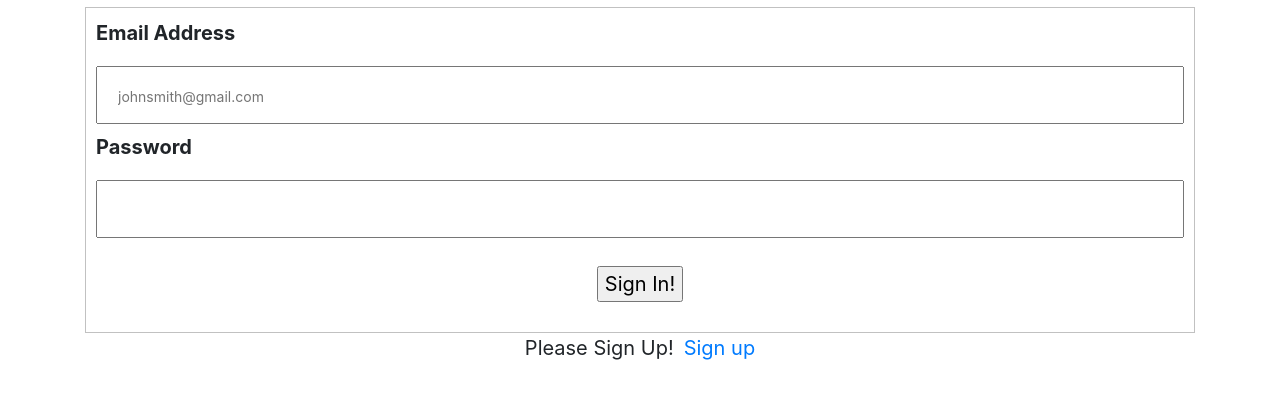
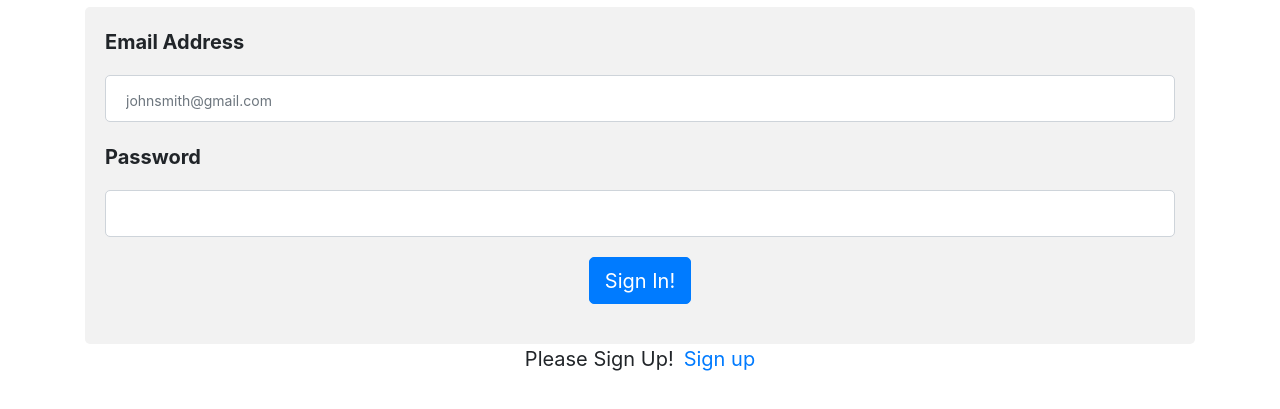
Before and after one commit to luztherose/techChallengePractice, a React app in the folder practice-app/: page / in a window 1280 px wide. Shown: the part 115-524 px from the top of the page. Built offline with nearby package versions, Linux system fonts and the light colour scheme.

Commit message:
form component Bootstrap

```diff
--- a/practice-app/src/components/LogIn.js
+++ b/practice-app/src/components/LogIn.js
@@ -60,11 +60,15 @@ class Longin extends Component {
                     </div>
                     <div>
                         <form method="post" action="/login" onSubmit={this.handleSubmit} >
-                            <label>Email Address </label>
-                            <input type="email" name="userEmail" placeholder="johnsmith@gmail.com" onChange={this.handleChange} required ></input>
-                            <label>Password </label>
-                            <input type="password" name="password" onChange={this.handleChange} required ></input>
-                            <input type="submit" value="Sign In!" ></input>
+                            <div className="form-group">
+                                <label>Email Address </label>
+                                <input className="form-control" type="email" name="userEmail" placeholder="johnsmith@gmail.com" onChange={this.handleChange} required ></input>
+                            </div>
+                            <div className="form-group">
+                                <label>Password </label>
+                                <input className="form-control" type="password" name="password" onChange={this.handleChange} required ></input>
+                            </div>
+                            <input className="btn btn-primary" type="submit" value="Sign In!" ></input>
                         </form>
                     </div>
                     <div className="row justify-content-center">
--- a/practice-app/src/components/SignUp.js
+++ b/practice-app/src/components/SignUp.js
@@ -57,14 +57,16 @@ class SignUp extends Component {
                     </div>
                     <div>
                         <form method="post" action="/register" onSubmit={this.handleSubmit}>
-                            <div>
+                            <div className="form-group">
                                 <label>Email </label>
-                                <input type="email" name="username" onChange={this.handleChange} required ></input>
+                                <input className="form-control" type="email" name="username" onChange={this.handleChange} required ></input>
+                            </div>
+                            <div className="form-group">
                                 <label>Password </label>
-                                <input type="password" name="password" onChange={this.handleChange} required ></input>
+                                <input className="form-control" type="password" name="password" onChange={this.handleChange} required ></input>
                             </div>
                             <div>
-                                <input type="submit" value="Register"></input>
+                                <input className="btn btn-primary" type="submit" value="Register"></input>
                             </div>
                         </form>
                     </div>
--- a/practice-app/src/styles/_main.scss
+++ b/practice-app/src/styles/_main.scss
@@ -7,8 +7,9 @@ body {
 }
 form {
     margin: 0 auto;
-    border: 1px solid rgba(10, 10, 10, 0.25);
-    padding: 10px;
+    border-radius: 5px;
+    background-color: #f2f2f2;
+    padding: 20px;
 }
 label {
     display: block;
```
